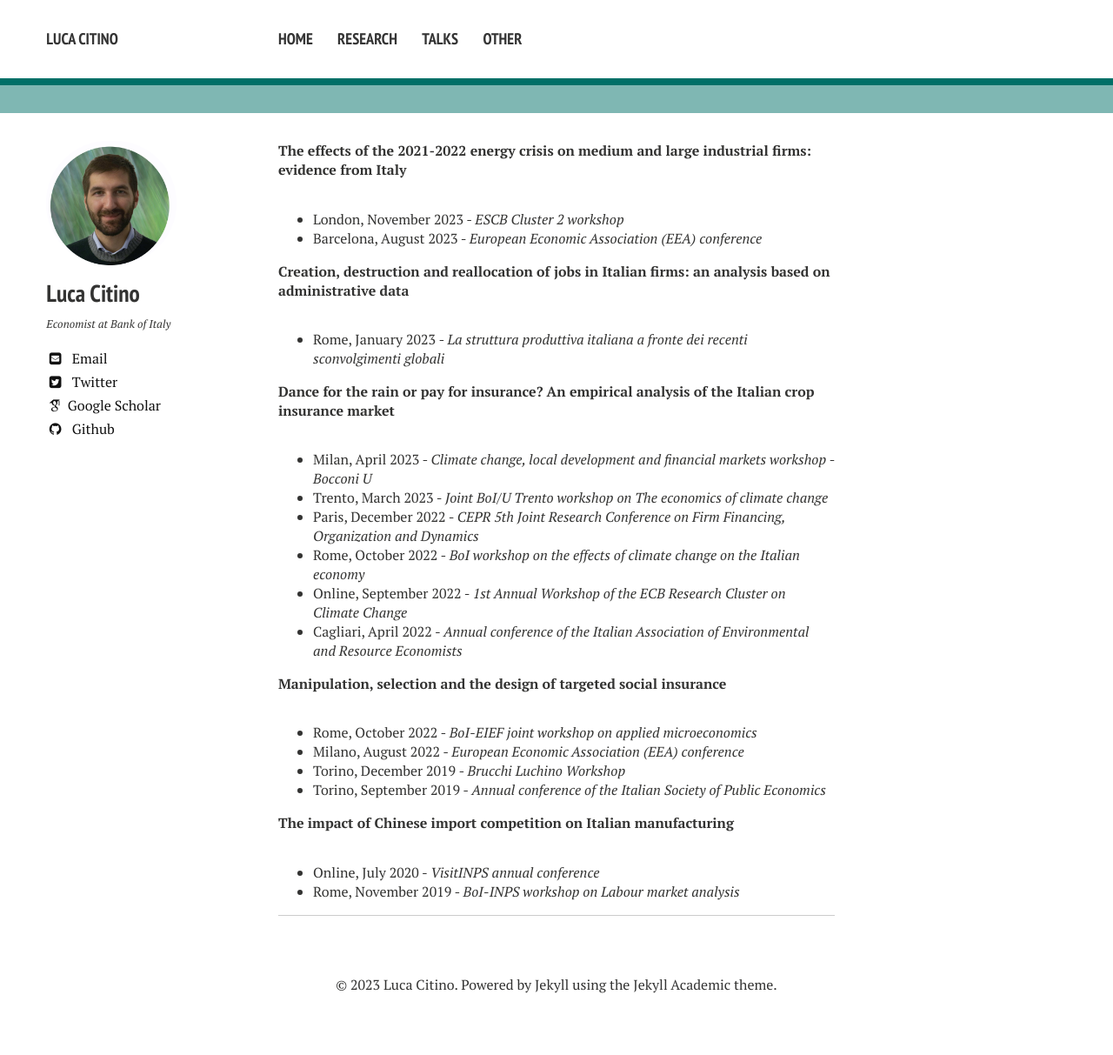
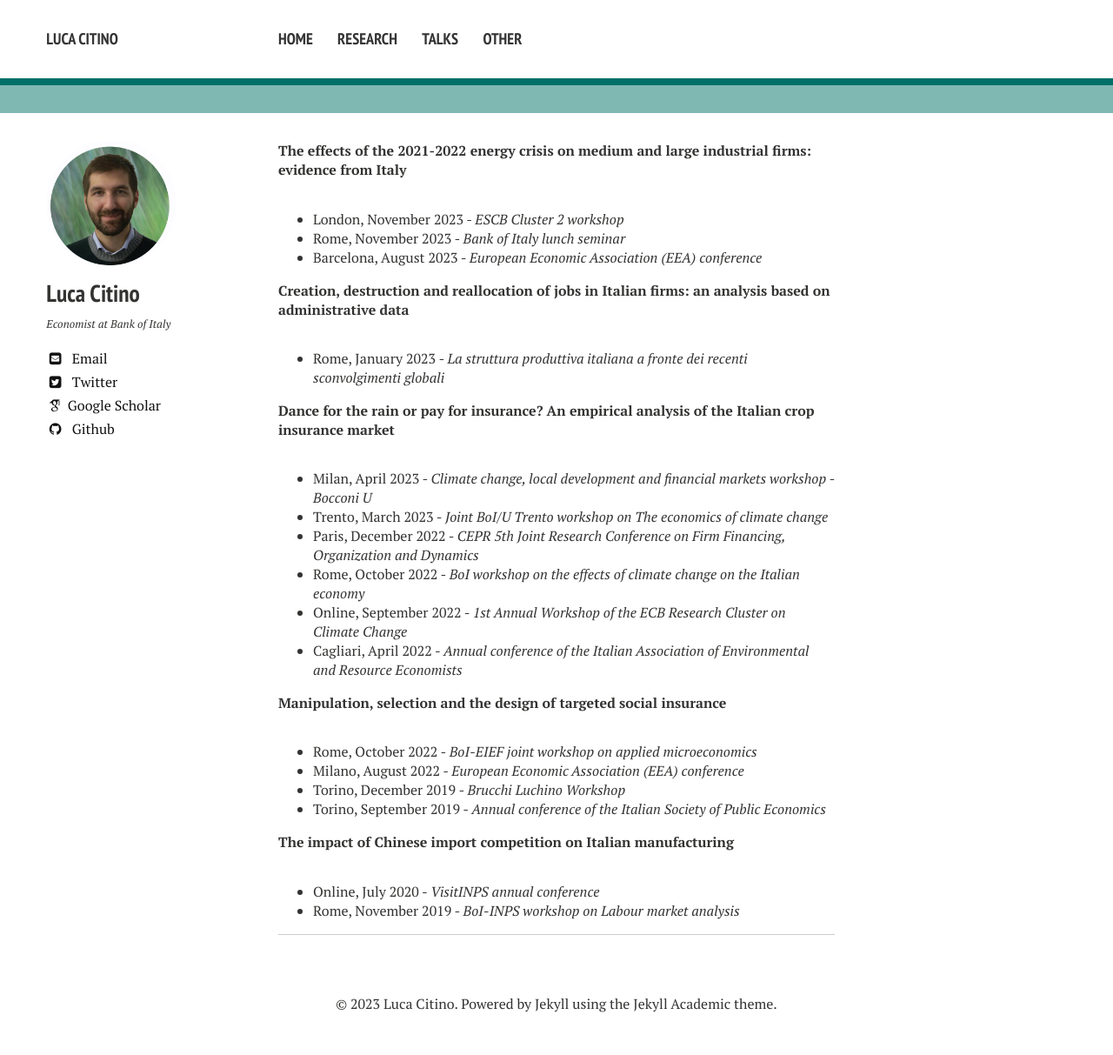
Before and after one commit to luca-citino/luca-citino.github.io, a Jekyll site: the page built from talks.md, in a window 1280 px wide. Shown: the whole page at 87% size. Built offline with Jekyll 4.4.1, drawn with Linux system fonts in a browser that asks for light colours; nearby versions of some CDN libraries; some web fonts are replaced; before the commit the page ends 1191 px from its top, so only the background shows below that.

Commit message:
Update talks.md

```diff
--- a/talks.md
+++ b/talks.md
@@ -5,6 +5,7 @@ layout: page
 **The effects of the 2021-2022 energy crisis on medium and large industrial firms: evidence from Italy**
 
 - London, November 2023 - *ESCB Cluster 2 workshop*
+- Rome, November 2023 - *Bank of Italy lunch seminar*
 - Barcelona, August 2023 - *European Economic Association (EEA) conference*
 
 **Creation, destruction and reallocation of jobs in Italian firms: an analysis based on administrative data**
```
